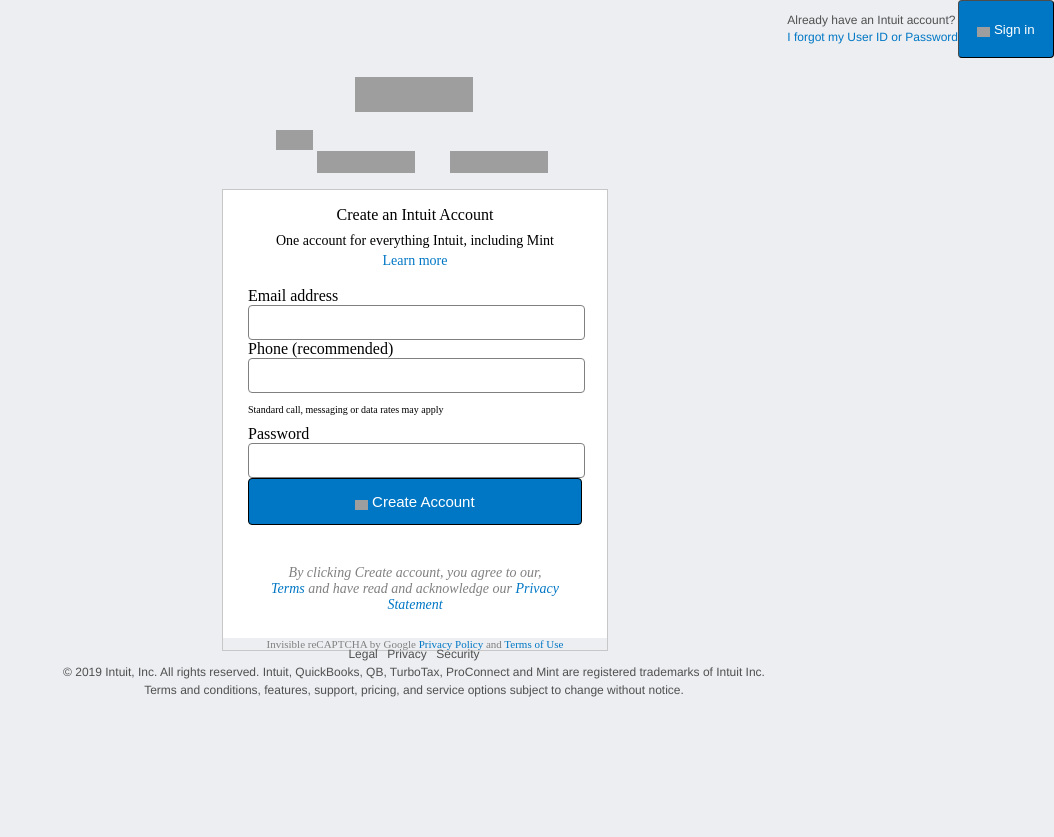
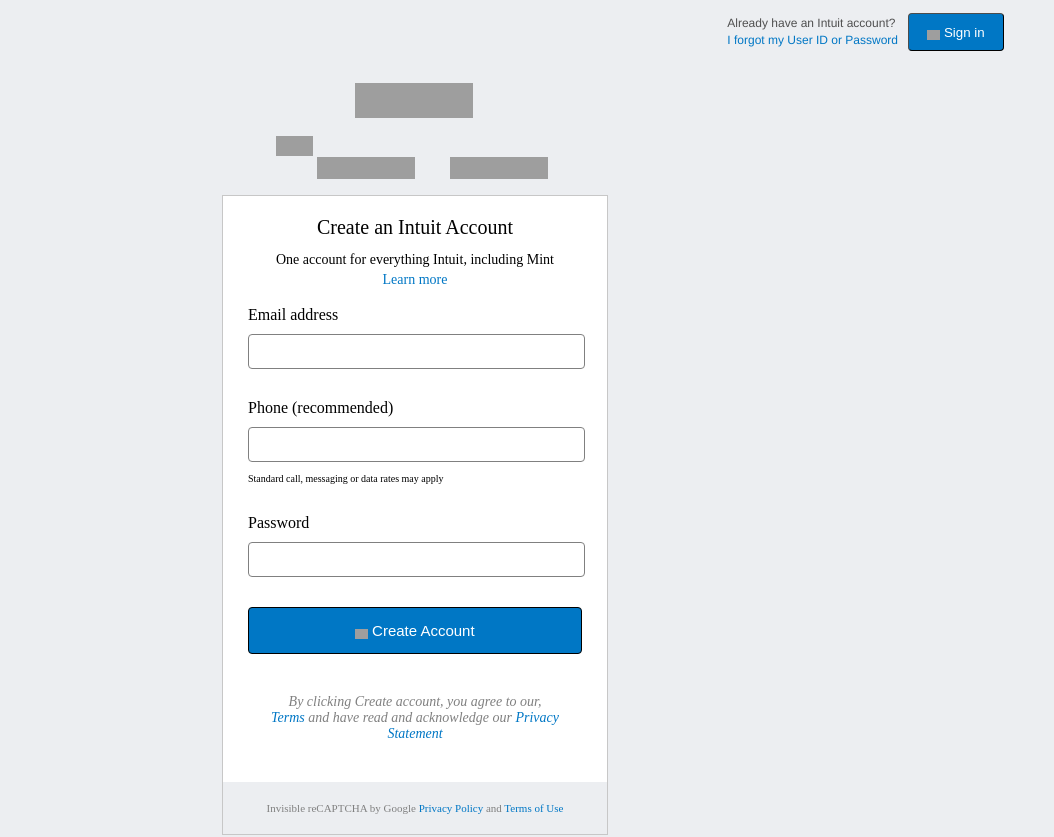
Before and after one commit to ibraheemkabir/sign-up-form-mint-clone-, a plain HTML site: page index.html in a window 1280 px wide. Shown: the top 837 px of the page, without its empty margins (226-1280 px from the left). Before the commit the page ends 800 px from the top, so only its background shows below. Drawn offline with Linux system fonts and the light colour scheme; grey boxes are pictures that could not be loaded.

Commit message:
style the button and fix linting errors

```diff
--- a/styles.css
+++ b/styles.css
@@ -1,5 +1,4 @@
 body {
-  background-color: grey;
   margin: 0;
   background: #eceef1;
 }
@@ -13,7 +12,7 @@
   width: 50%;
   display: flex;
   justify-content: flex-end;
-  margin: 3px 40;
+  margin: 3px 40px;
   padding: 0;
 }
 
@@ -22,7 +21,7 @@
   background-color: #0077c5;
   border-radius: 4px;
   color: white;
-  margin: 10;
+  margin: 10px;
   border-width: 1px;
   border-color: #4c4c4c;
 }
@@ -95,7 +94,7 @@
 
 #text-form {
   text-align: center;
-  font-size: 20;
+  font-size: 20px;
 }
 
 #text-form-inner {
@@ -115,11 +114,11 @@
 }
 
 .label-design {
-  margin-bottom: 50;
+  margin-bottom: 50px;
 }
 
 input {
-  margin-top: 10;
+  margin-top: 10px;
   width: 95%;
   padding: 9px;
   border-radius: 4px;
@@ -129,7 +128,7 @@
 }
 
 .form-elements {
-  margin-bottom: 30;
+  margin-bottom: 30px;
 }
 
 #submit-btn {
@@ -143,13 +142,13 @@
 }
 
 .form-footer {
-  margin-top: 40;
+  margin-top: 40px;
   color: grey;
   font-size: 11px;
   background-color: #eceef1;
   width: 100%;
   text-align: center;
-  padding: 20 0;
+  padding: 20px 0;
   margin-bottom: 0;
 }
 
@@ -157,9 +156,9 @@
   color: #505050;
   text-align: center;
   line-height: 6px;
-  font-family: AvenirNext, Avenir, "Helvetica Neue", Helvetica, Arial sans-serif;
+  font-family: Helvetica, Arial, Verdana, Tahoma, sans-serif;
   font-size: 12px;
-  padding: 50 0;
+  padding: 50px 0;
 }
 
 .footer-links {
```
Also changed, not shown: index.html (+2 -2 lines).
